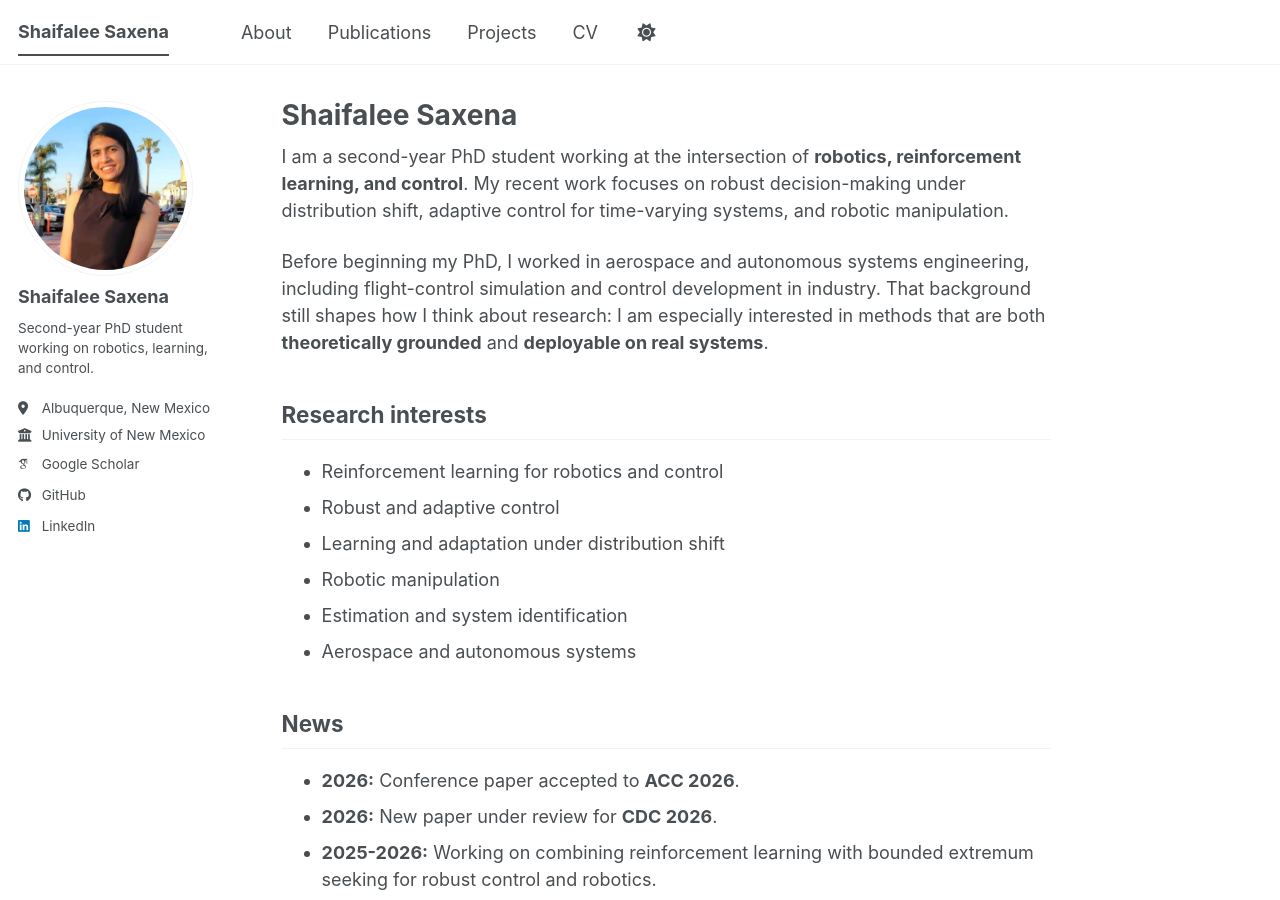
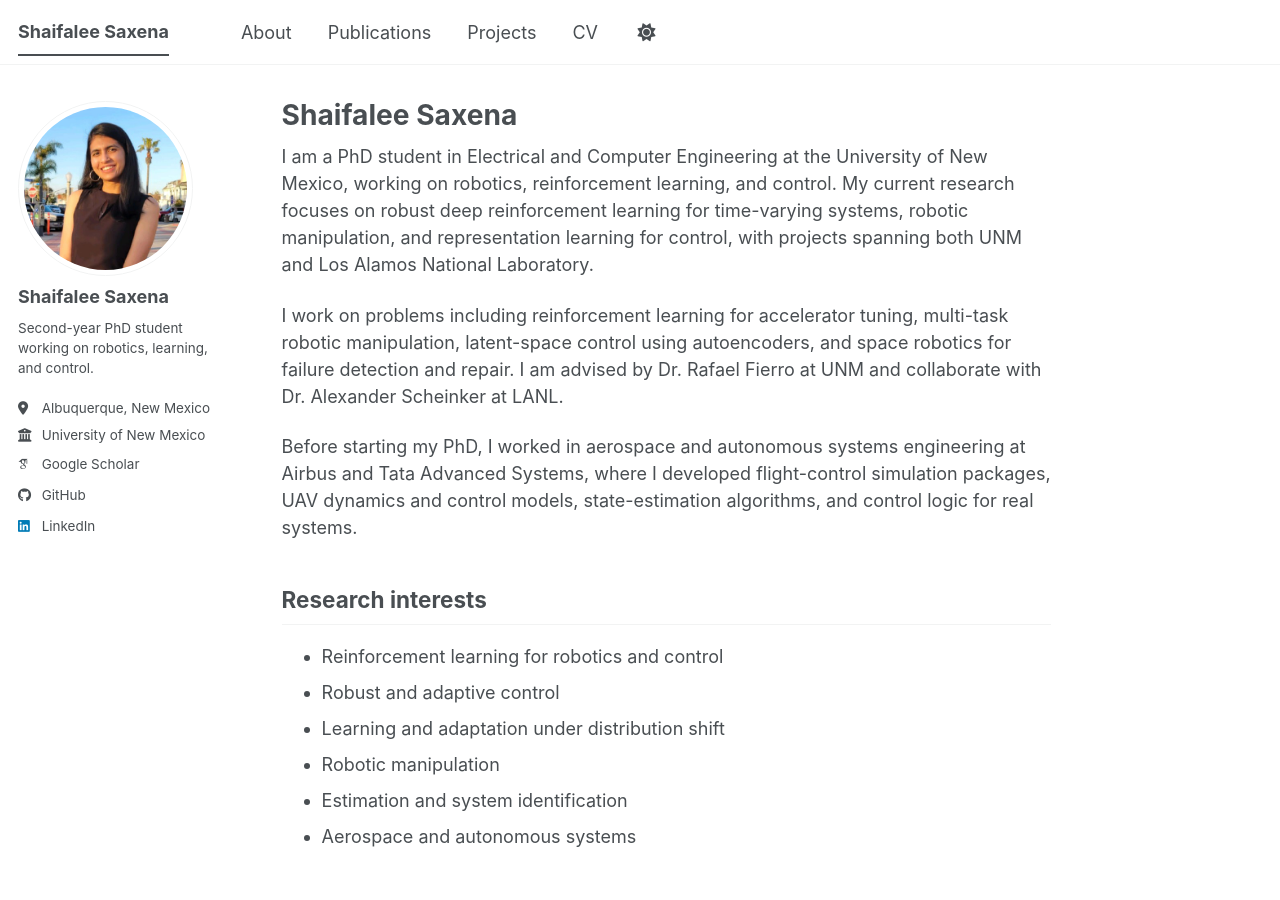
Before and after one commit to shaifaleesaxena/shaifaleesaxena.github.io, a Jekyll site: the page built from _pages/about.md, in a window 1280 px wide and 900 px high. Built offline with Jekyll 4.4.1, drawn with Linux system fonts in a browser that asks for light colours; some web fonts are replaced; a script bundle is joined from its source files by our own code; library files that are not in the unit come from our copies.

Commit message:
Revise about page with current research details
Updated personal and research information in the about page.

```diff
--- a/_pages/about.md
+++ b/_pages/about.md
@@ -6,10 +6,11 @@ redirect_from:
   - /about/
   - /about.html
 ---
+I am a PhD student in Electrical and Computer Engineering at the University of New Mexico, working on robotics, reinforcement learning, and control. My current research focuses on robust deep reinforcement learning for time-varying systems, robotic manipulation, and representation learning for control, with projects spanning both UNM and Los Alamos National Laboratory.
 
-I am a second-year PhD student working at the intersection of **robotics, reinforcement learning, and control**. My recent work focuses on robust decision-making under distribution shift, adaptive control for time-varying systems, and robotic manipulation.
+I work on problems including reinforcement learning for accelerator tuning, multi-task robotic manipulation, latent-space control using autoencoders, and space robotics for failure detection and repair. I am advised by Dr. Rafael Fierro at UNM and collaborate with Dr. Alexander Scheinker at LANL.
 
-Before beginning my PhD, I worked in aerospace and autonomous systems engineering, including flight-control simulation and control development in industry. That background still shapes how I think about research: I am especially interested in methods that are both **theoretically grounded** and **deployable on real systems**.
+Before starting my PhD, I worked in aerospace and autonomous systems engineering at Airbus and Tata Advanced Systems, where I developed flight-control simulation packages, UAV dynamics and control models, state-estimation algorithms, and control logic for real systems.
 
 ## Research interests
 
```
